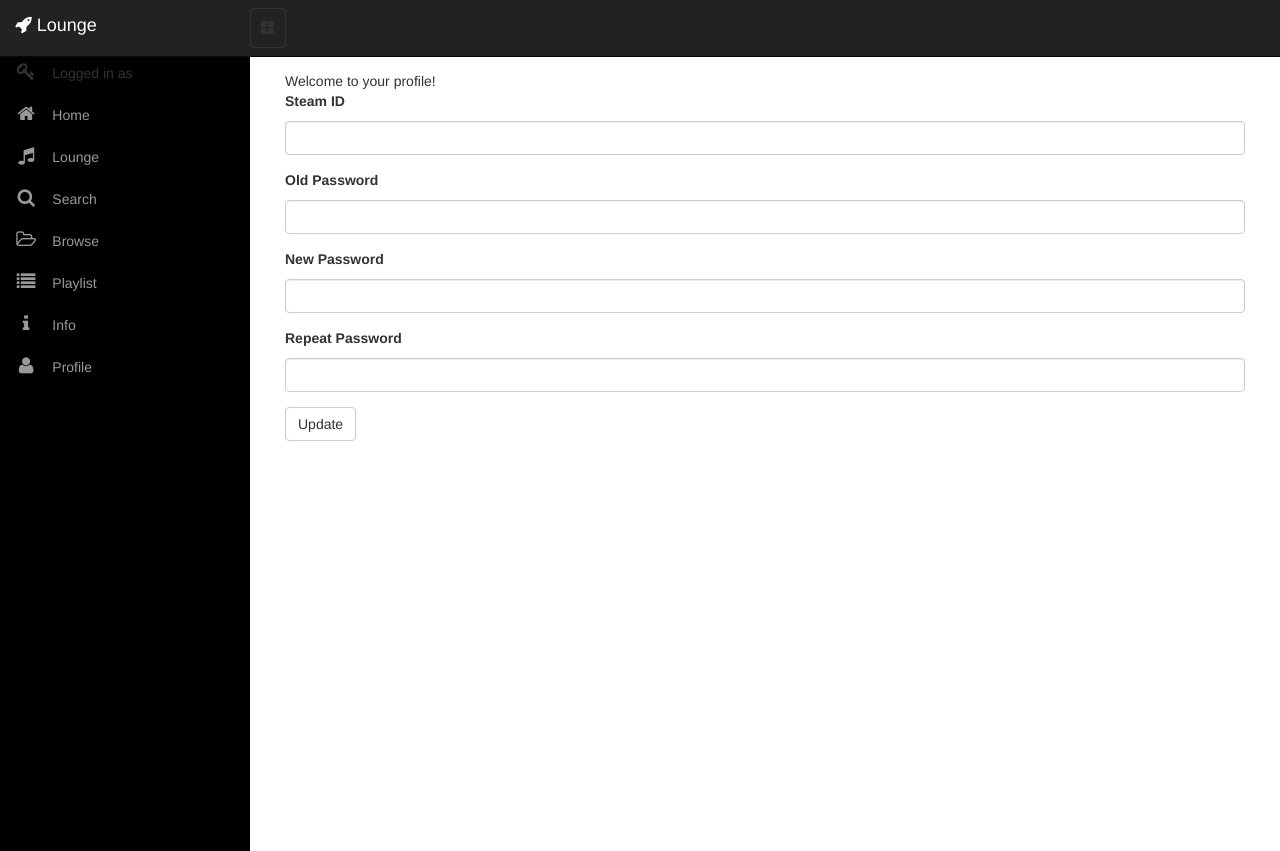
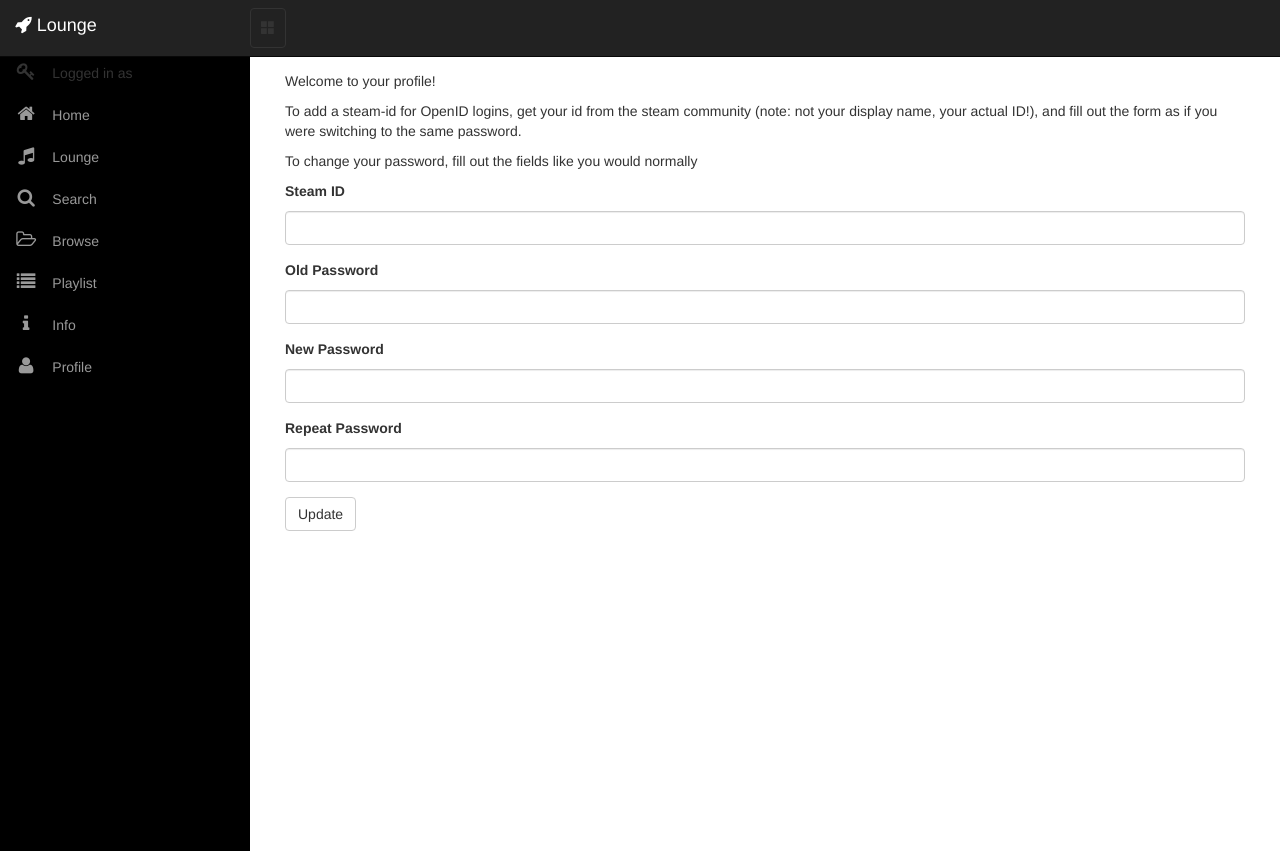
Before and after one commit to ax-rwnd/lounge-frontseat, a Flask app: template src/templates/profile.html in a window 1280 px wide. Run offline with Flask 2, Linux system fonts and the light colour scheme; the template is opened without the code that fills it: values that come from a table or form of the project are taken from there, others are empty; some libraries are stand-ins or nearby versions.

Commit message:
Adds some small fixes.

```diff
--- a/src/frontseat.py
+++ b/src/frontseat.py
@@ -370,10 +370,13 @@ def create_or_login(resp):
     data = {'steam_id': match.group(1)}
 
     status = seated.send_post(config, '/api/login', data)
+    print "\n\nStatus back: "+str(status)+"\n\n"
     if status['status'] == u'MISSING_PARAMS':
         flash("There was an internal error!", 'danger')
     elif status['status'] == u'LOGIN_FAILED':
         flash("Invalid login.", 'danger')
+    elif status['status'] == u'INVALID_API_KEY':
+        flash("The service has not configured its backend API key correctly, please contact an administrator!", danger)
     elif status['status'] == u'LOGIN_OK':
         session['user'] = status['username']
         session['uid'] = status['uid']
--- a/src/templates/profile.html
+++ b/src/templates/profile.html
@@ -2,7 +2,9 @@
 
 {% extends "index.html" %}
 {% block content %}
-Welcome to your profile!
+<p>Welcome to your profile!</p>
+To add a steam-id for OpenID logins, get your id from the steam community (note: not your display name, your actual ID!), and fill out the form as if you were switching to the same password.</p>
+<p>To change your password, fill out the fields like you would normally</p>
   {{ macros.render_form(form, action_url=url_for('profile'), action_text='Update',
     class_='register-form') }}
 {% endblock %}
```
Also changed, not shown: 1 other file.
